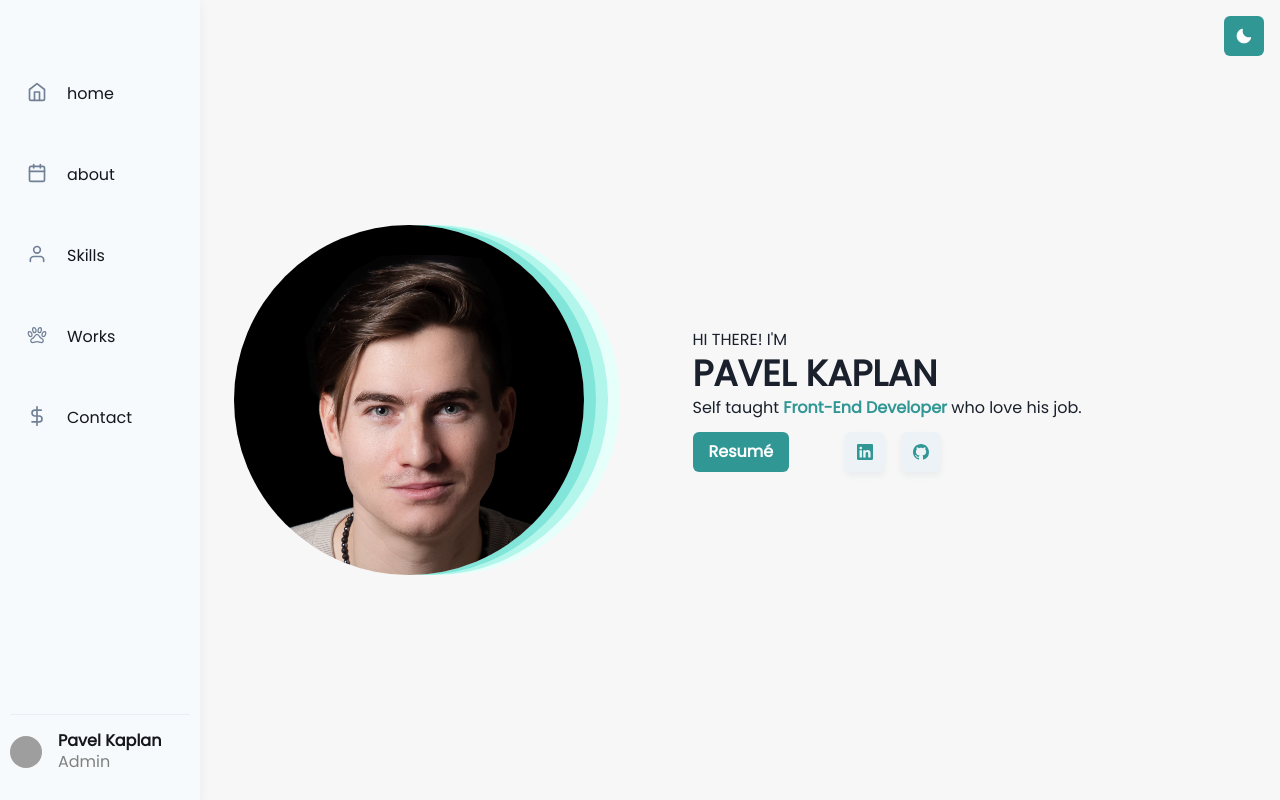
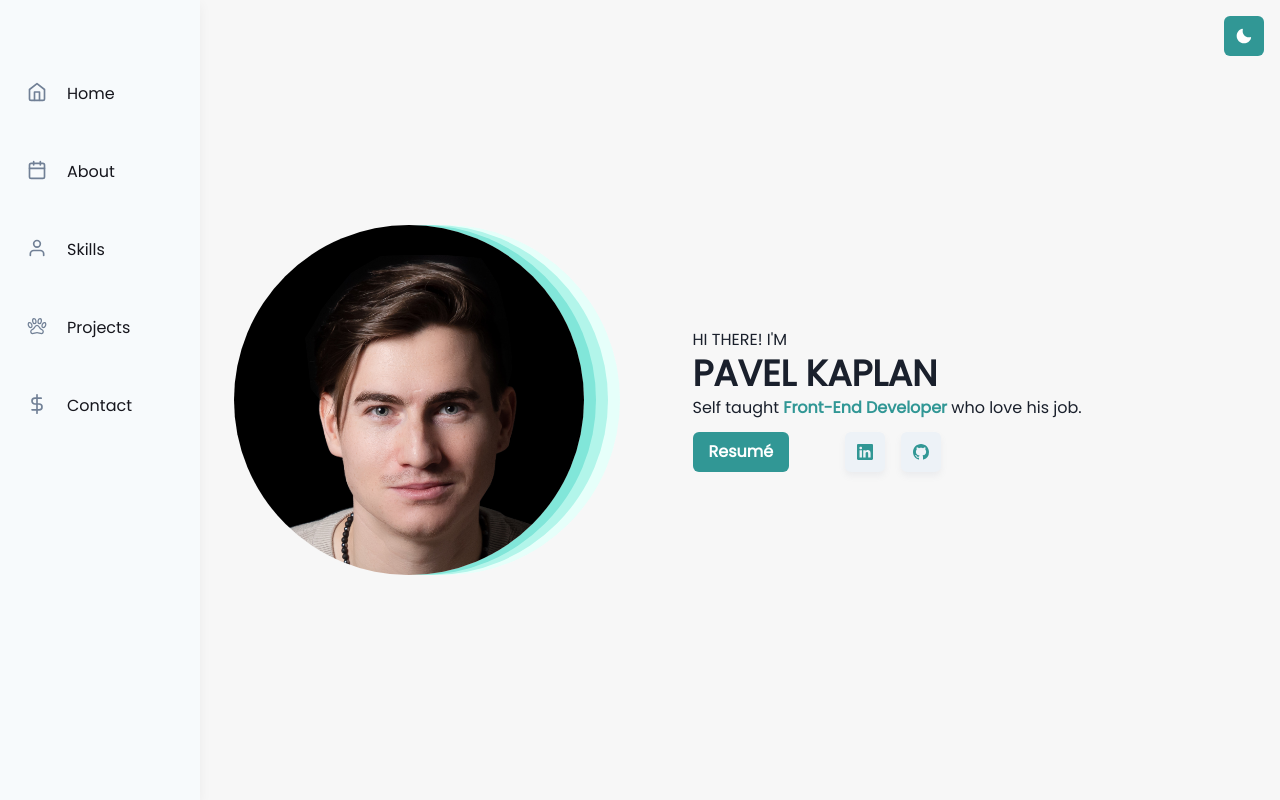
Before and after one commit to chaozek/upgraded_portfolio, a Next.js app: page / in a window 1280 px wide. Shown: the top 800 px of the page. Built offline with nearby package versions, Linux system fonts and the light colour scheme; grey boxes are pictures that could not be loaded.

Commit message:
minor changes

```diff
--- a/src/components/NavItem.tsx
+++ b/src/components/NavItem.tsx
@@ -1,6 +1,7 @@
 import React from "react";
 import { Flex, Text, Icon, Link, Menu, MenuButton } from "@chakra-ui/react";
 import { IconType } from "react-icons/lib";
+import { capitalizeFirstLetter } from "../helpers/helpers";
 interface Props {
   icon: IconType;
   title: string;
@@ -28,7 +29,6 @@ export default function NavItem({ icon, title, active, navSize }: Props) {
           w={navSize == "large" && "100%"}
           href={"#" + title}
         >
-          <MenuButton w="100%">
           <Flex
             transition="all cubic-bezier(0, 0.52, 1, 1) .3s"
             justifyContent={navSize == "small" ? "center" : "flex-start"}
@@ -48,10 +48,9 @@ export default function NavItem({ icon, title, active, navSize }: Props) {
               ml={5}
               display={navSize == "small" ? "none" : "block"}
             >
-                {title}
+              {capitalizeFirstLetter(title)}
             </Text>
           </Flex>
-          </MenuButton>
         </Link>
       </Menu>
     </Flex>
--- a/src/components/Projects.tsx
+++ b/src/components/Projects.tsx
@@ -4,6 +4,7 @@ import Zonky from "../../public/companies/zonky-logo.svg";
 import AB from "../../public/companies/Air_Bank_logo.svg.png";
 import BS from "../../public/companies/bluestyle-logo.svg";
 export const Projects = (props: FlexProps) => (
+  <div id="projects">
     <WhiteBlock description="CHECK OUT MY" header="Projects">
       <Text
         fontWeight={"600"}
@@ -47,4 +48,5 @@ export const Projects = (props: FlexProps) => (
         </Box>
       </Text>
     </WhiteBlock>
+  </div>
 );
--- a/src/components/Sidebar.tsx
+++ b/src/components/Sidebar.tsx
@@ -80,31 +80,9 @@ export const Sidebar = ({
         >
           <NavItem navSize={navSize} icon={FiHome} title="home" />
           <NavItem navSize={navSize} icon={FiCalendar} title="about" />
-          <NavItem navSize={navSize} icon={FiUser} title="Skills" />
-          <NavItem navSize={navSize} icon={IoPawOutline} title="Works" />
-          <NavItem navSize={navSize} icon={FiDollarSign} title="Contact" />
-        </Flex>
-        <Flex
-          p="5%"
-          flexDir="column"
-          w="100%"
-          alignItems={navSize == "small" ? "center" : "flex-start"}
-          mb={4}
-        >
-          <Divider display={navSize == "small" ? "none" : "flex"} />
-          <Flex mt={4} align="center">
-            <Avatar size="sm" src="avatar-1.jpg" />
-            <Flex
-              flexDir="column"
-              ml={4}
-              display={navSize == "small" ? "none" : "flex"}
-            >
-              <Heading as="h3" size="sm">
-                Pavel Kaplan
-              </Heading>
-              <Text color="gray">Admin</Text>
-            </Flex>
-          </Flex>
+          <NavItem navSize={navSize} icon={FiUser} title="skills" />
+          <NavItem navSize={navSize} icon={IoPawOutline} title="projects" />
+          <NavItem navSize={navSize} icon={FiDollarSign} title="contact" />
         </Flex>
       </Container>
     </Flex>
--- a/src/components/Skills.tsx
+++ b/src/components/Skills.tsx
@@ -3,6 +3,7 @@ import { WhiteBlock } from "./WhiteBlock";
 import { ItemList } from "./ItemList";
 import { profiSkills, personalSkills } from "../helpers/skills";
 export const Skills = () => (
+  <div id="skills">
     <WhiteBlock description="CHECK OUT MY" header="Skills">
       <>
         <Text
@@ -28,4 +29,5 @@ export const Skills = () => (
         <ItemList items={personalSkills} />
       </>
     </WhiteBlock>
+  </div>
 );
--- /dev/null
+++ b/src/helpers/helpers.tsx
@@ -0,0 +1,3 @@
+export function capitalizeFirstLetter(string: string) {
+  return string.charAt(0).toUpperCase() + string.slice(1);
+}
```
Also changed, not shown: docker-compose-dev.yml (added, +11 -0 lines), 1 other file (tests, documents, lock files or other folders). Lines whose indentation alone changed are shown as unchanged.
